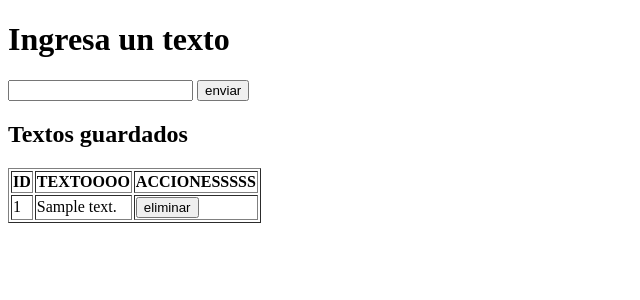
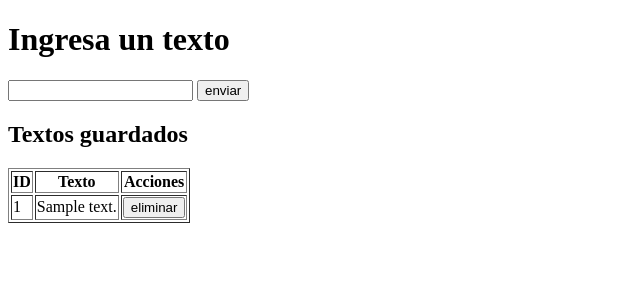
Before and after one commit to bautinca/personal_project_2, a Python web app: template app/templates/index.html in a window 1280 px wide. Shown: the top 300 px of the page, without its empty margins (0-640 px from the left). Run offline with Jinja, Linux system fonts and the light colour scheme; the template is opened without the code that fills it: most values are stand-ins (such as "Sample title", 1, 10 or a date in 2020).

Commit message:
Emprolijo template index

```diff
--- a/app/templates/index.html
+++ b/app/templates/index.html
@@ -16,8 +16,8 @@
         <thead>
             <tr>
                 <th>ID</th>
-                <th>TEXTOOOO</th>
-                <th>ACCIONESSSSS</th>
+                <th>Texto</th>
+                <th>Acciones</th>
             </tr>
         </thead>
         <tbody>
```
